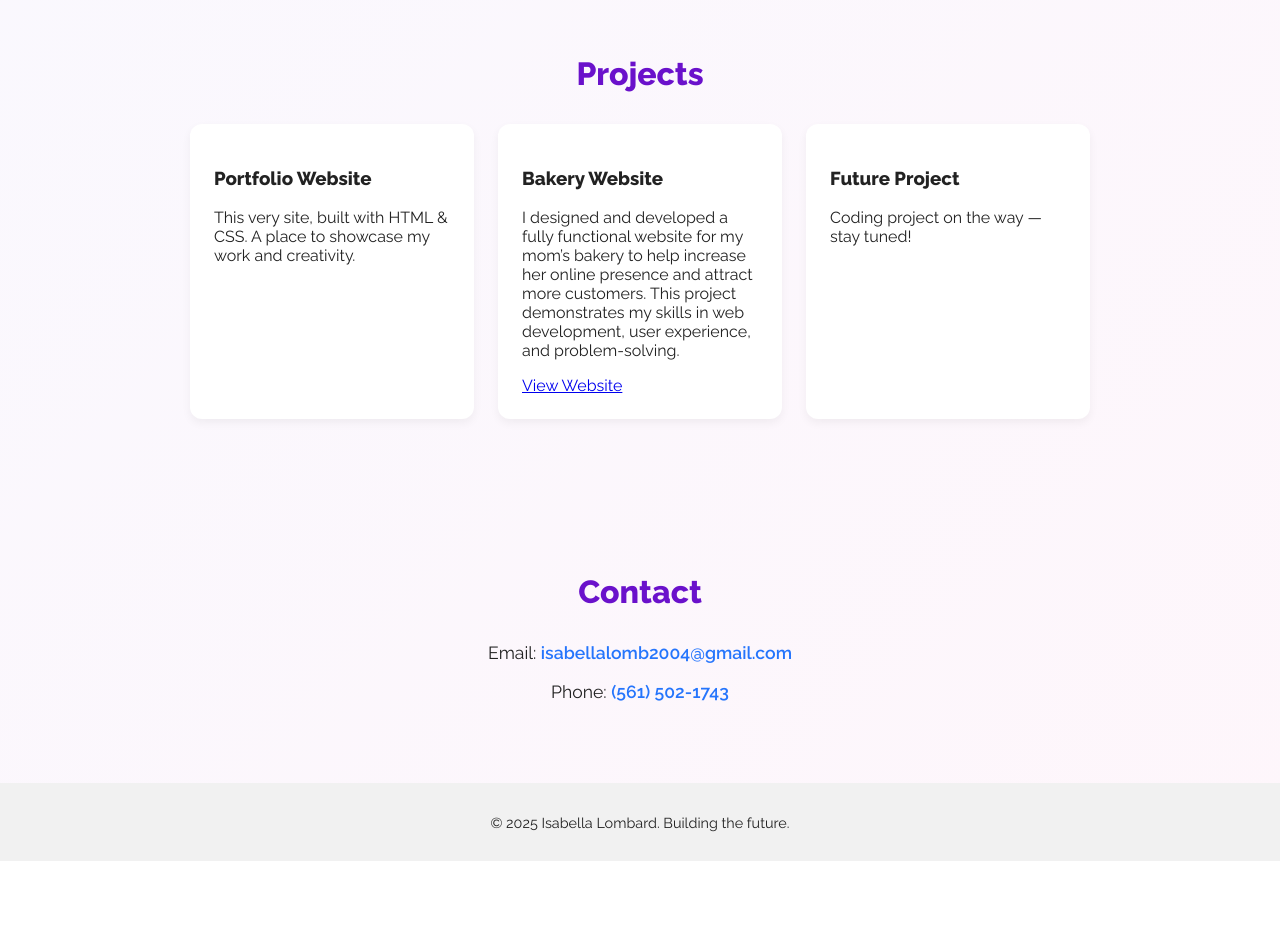
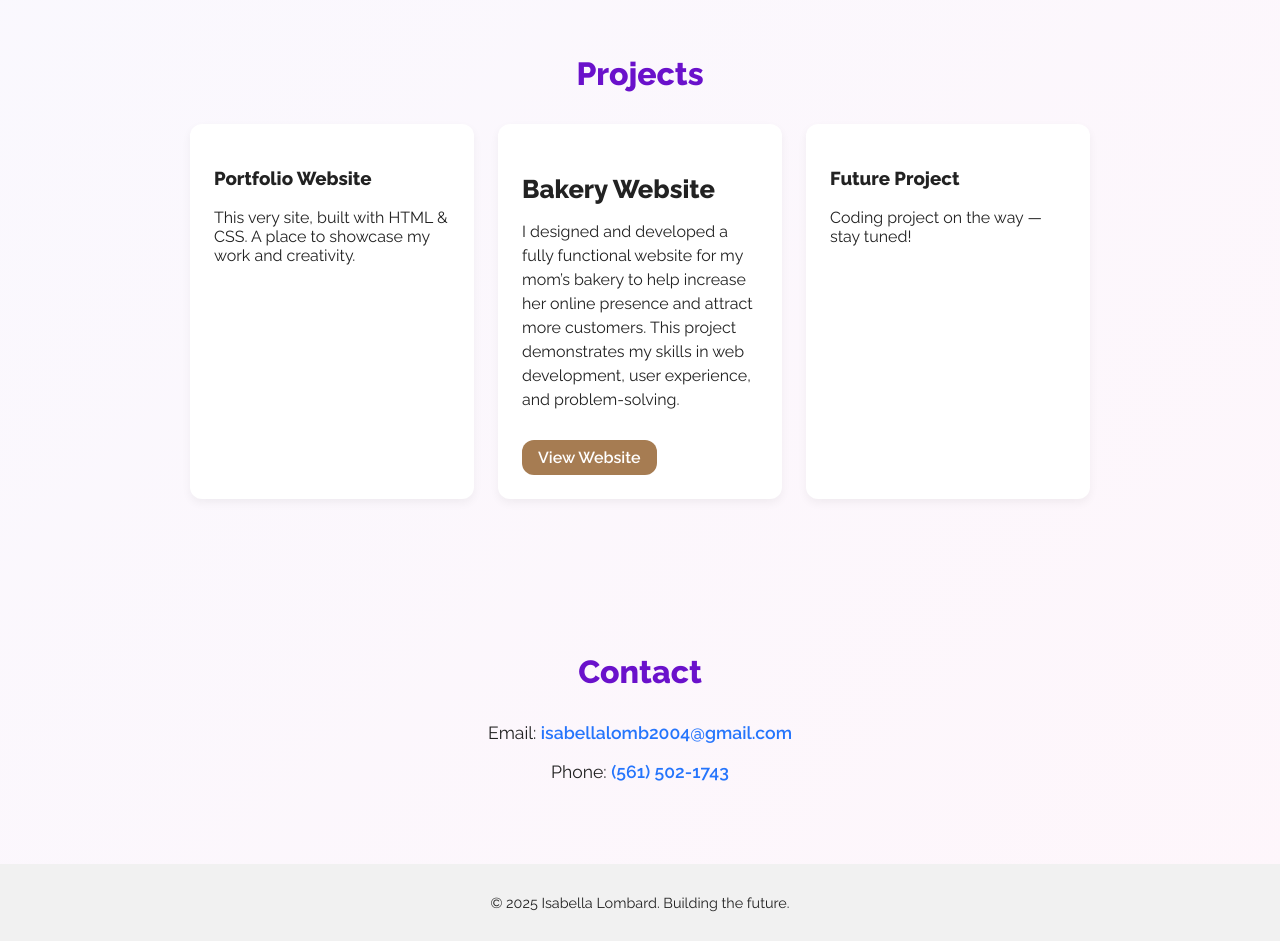
Before and after one commit to ilombard20238/portfolio-, a plain HTML site: page index.html in a window 1280 px wide. Shown: the part 1040-1981 px from the top of the page. Before the commit the page ends 1901 px from the top, so only its background shows below. Drawn offline with Linux system fonts and the light colour scheme.

Commit message:
Update index.html

```diff
--- a/index.html
+++ b/index.html
@@ -43,11 +43,11 @@
       <h3>Portfolio Website</h3>
       <p>This very site, built with HTML & CSS. A place to showcase my work and creativity.</p>
     </div>
-    <div class="project-card">
-      <h3>Bakery Website</h3>
-      <p>I designed and developed a fully functional website for my mom’s bakery to help increase her online presence and attract more customers. This project demonstrates my skills in web development, user experience, and problem-solving.</p>
-      <a href="https://ilombard20238.github.io/west-palm-conchas/" target="_blank" rel="noopener noreferrer">View Website</a>
-    </div>
+  <div class="project-card bakery-card">
+  <h3>Bakery Website</h3>
+  <p>I designed and developed a fully functional website for my mom’s bakery to help increase her online presence and attract more customers. This project demonstrates my skills in web development, user experience, and problem-solving.</p>
+  <a href="https://ilombard20238.github.io/west-palm-conchas/" target="_blank" rel="noopener noreferrer">View Website</a>
+</div>
     <div class="project-card">
       <h3>Future Project</h3>
       <p>Coding project on the way — stay tuned!</p>
```
